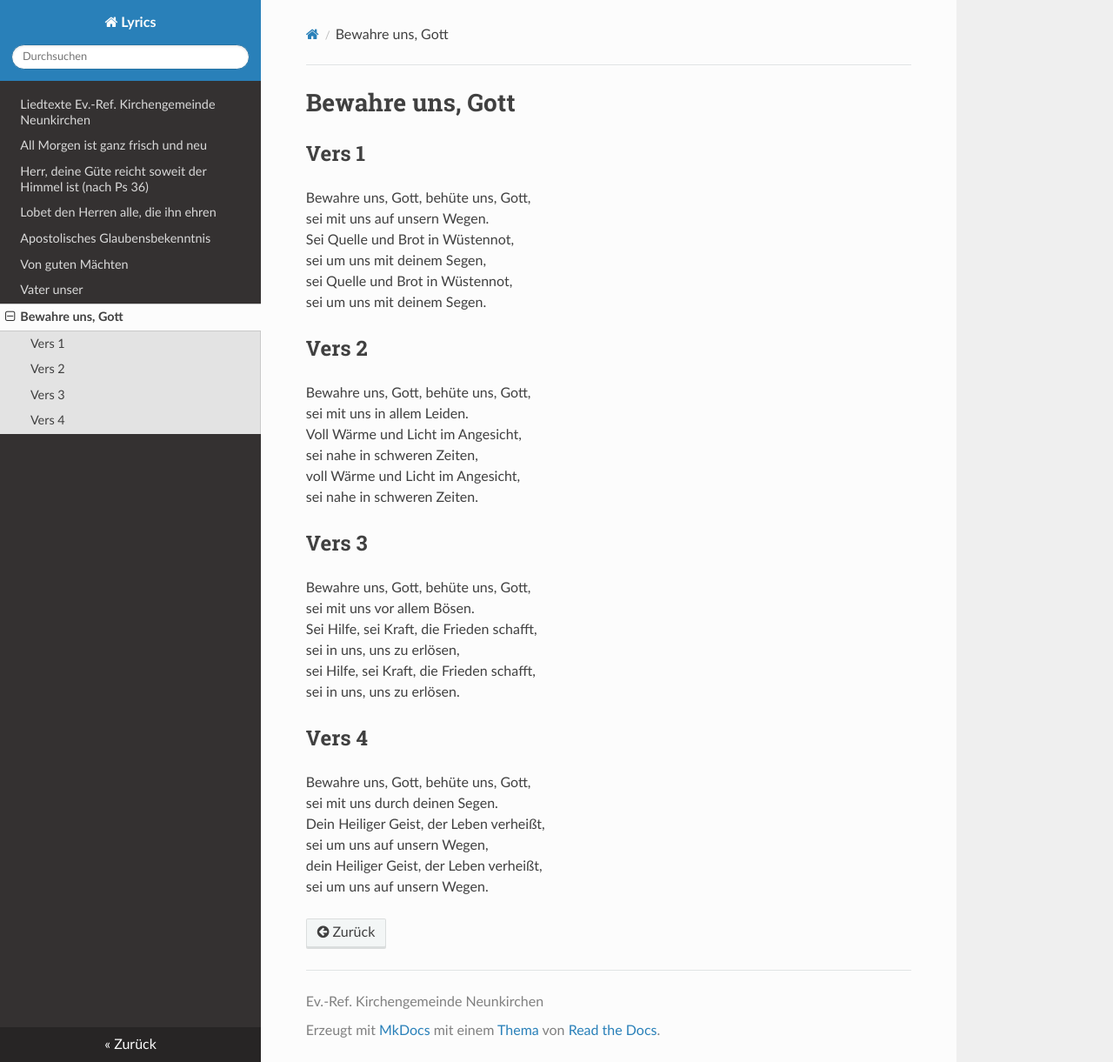
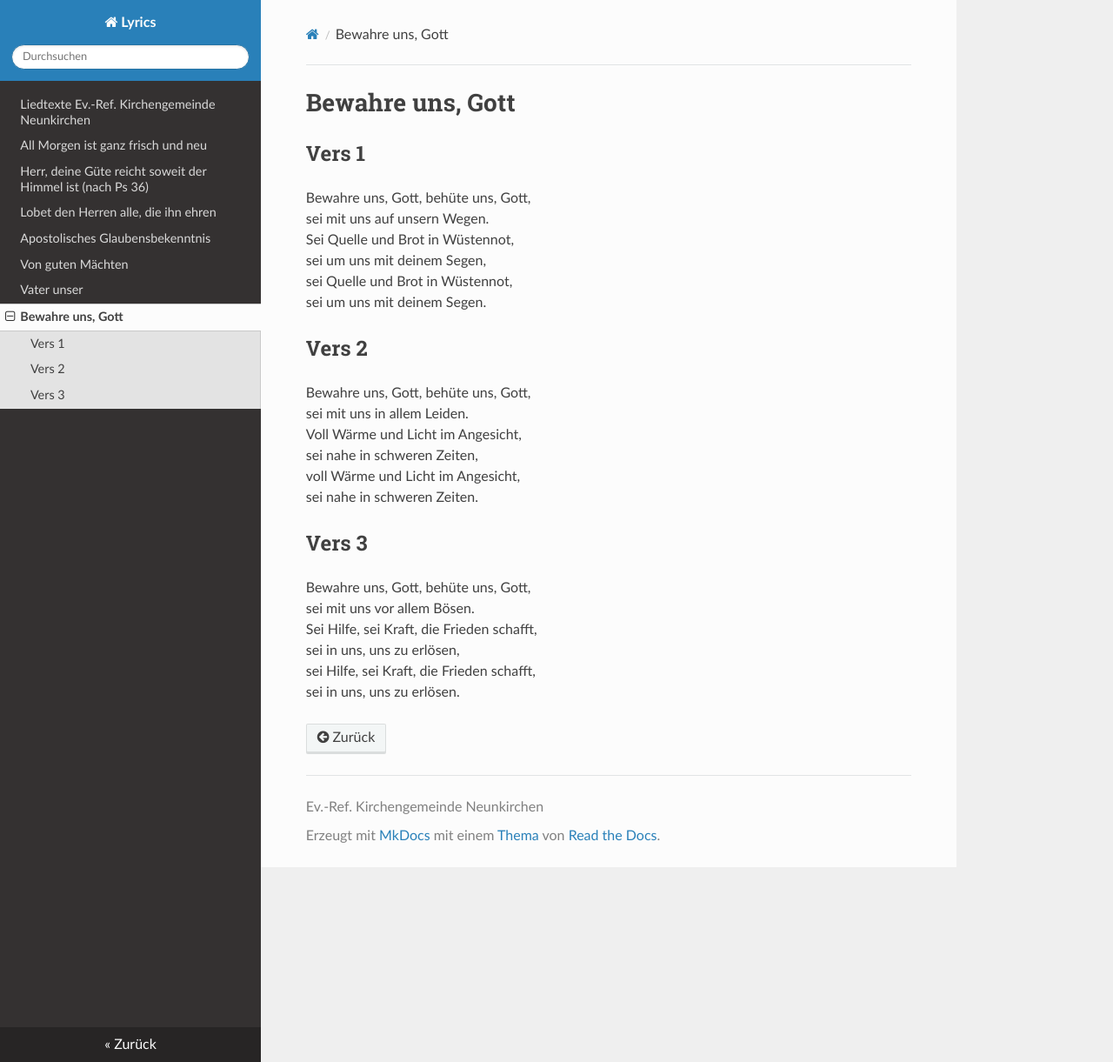
Before and after one commit to Ev-Ref-Kirchengemeinde-Neunkirchen/lyrics, an MkDocs documentation site: the page built from docs/Bewahre_uns_Gott.md, in a window 1280 px wide and 1221 px high. Shown: the whole window at 87% size. Built offline with MkDocs 1.6.1, drawn with Linux system fonts in a browser that asks for light colours; nearby versions of some CDN libraries.

Commit message:
Remove verse

```diff
--- a/docs/Bewahre_uns_Gott.md
+++ b/docs/Bewahre_uns_Gott.md
@@ -23,11 +23,3 @@ Sei Hilfe, sei Kraft, die Frieden schafft,<br>
 sei in uns, uns zu erlösen,<br>
 sei Hilfe, sei Kraft, die Frieden schafft,<br>
 sei in uns, uns zu erlösen.<br>
-
-## Vers 4
-Bewahre uns, Gott, behüte uns, Gott,<br>
-sei mit uns durch deinen Segen.<br>
-Dein Heiliger Geist, der Leben verheißt,<br>
-sei um uns auf unsern Wegen,<br>
-dein Heiliger Geist, der Leben verheißt,<br>
-sei um uns auf unsern Wegen.<br>
```
